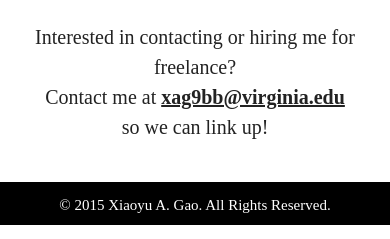
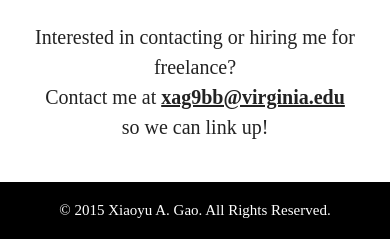
Before and after one commit to iknowhtml/iknowhtml, a Flask app: page / in a window 390 px wide. Shown: the part 1462-1701 px from the top of the page. Run offline with Flask 2, Linux system fonts and the light colour scheme; some libraries are stand-ins or nearby versions; some web fonts are replaced.

Commit message:
fixed footer mobile responsiveness

```diff
--- a/static/css/style.css
+++ b/static/css/style.css
@@ -227,12 +227,9 @@ body {
   text-align: center;
   color: #FFFFFF;
   background-color: black;
-  position: absolute;
-  height: 5%;
-  width: 100%;
   padding: 10px 0px; }
   .footer .copyright {
     font-size: 15px;
-    margin: 5px 0px; }
+    margin: 10px 0px; }
 
 /*# sourceMappingURL=style.css.map */
--- a/static/css/style.scss
+++ b/static/css/style.scss
@@ -344,13 +344,10 @@ $font-color: #222222;
   text-align: center;
   color: #FFFFFF;
   background-color: black;
-  position:absolute;
-  height: 5%;
-  width: 100%;
   padding:10px 0px;
 
   .copyright{
     font-size:15px;
-    margin: 5px 0px;
+    margin: 10px 0px;
   }
 }
--- a/templates/index.html
+++ b/templates/index.html
@@ -1,5 +1,5 @@
 <!DOCTYPE html>
-<html>
+<html ng-app="siteApp" ng-controller="navCtrl">
 <head>
   <!-- meta tags -->
   <meta name="google-site-verification" content="F_fHI8uQZyniSWXh4c7PjDTlCyT0Kv3Hhu07PBWn4qg" />
@@ -21,7 +21,7 @@
   <title>Aki Gao | Full Stack Developer | Freelance Developer</title>
 </head>
 
-<body ng-app="siteApp" ng-controller="navCtrl">
+<body>
    <!-- mobile navigation container begins -->
   <div class = "mobile-navigation-container" ng-show="showMobileMenu">
     <!--navigation begins -->
@@ -173,7 +173,7 @@
   </div>
   <!-- site wrapper ends -->
 </body>
-<footer class="footer">
+<footer class="footer" ng-hide="showMobileMenu">
   <div class="copyright">&copy 2015 Xiaoyu A. Gao. All Rights Reserved.</div>
 </footer>
 </html>
```
Also changed, not shown: 1 other file.
